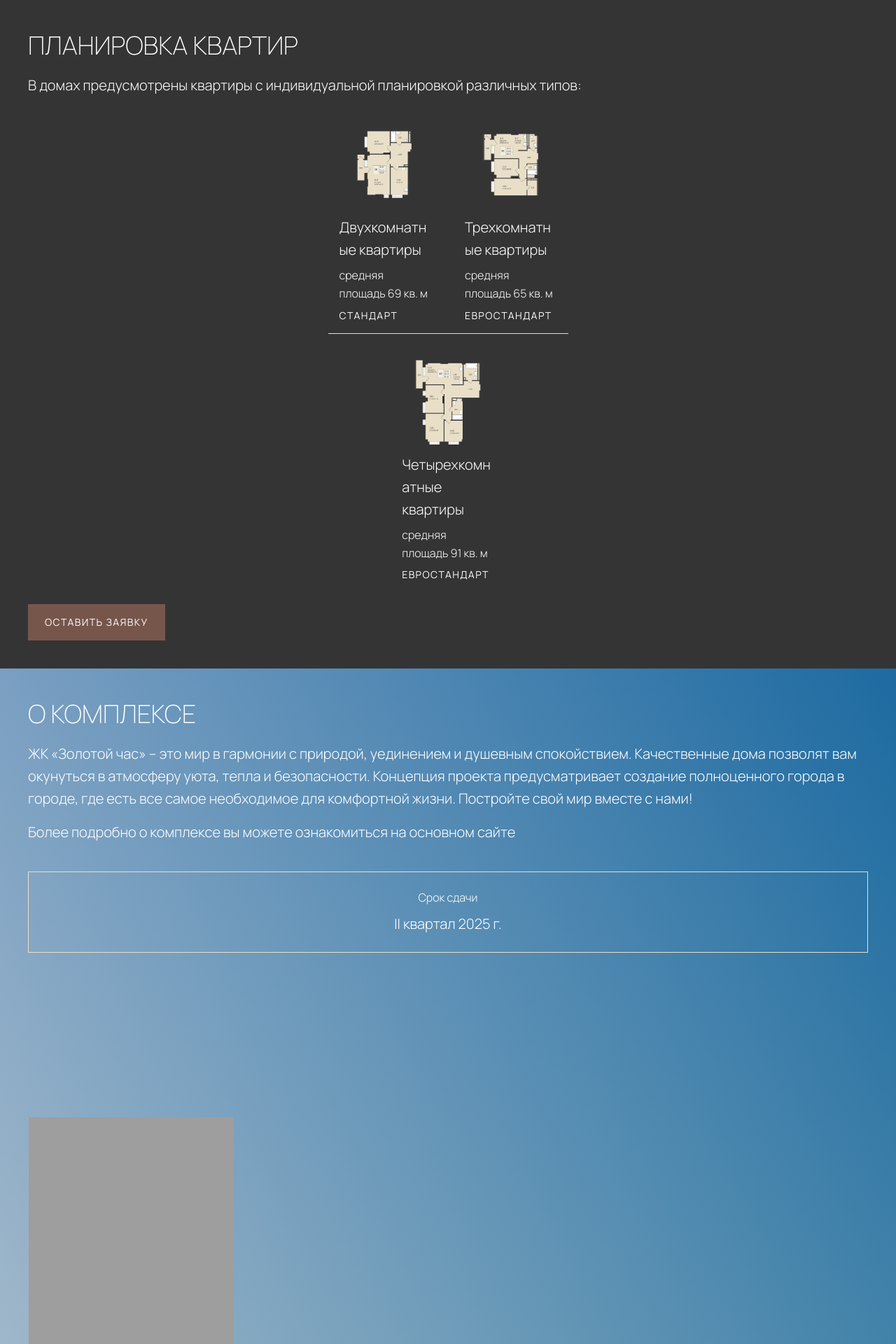
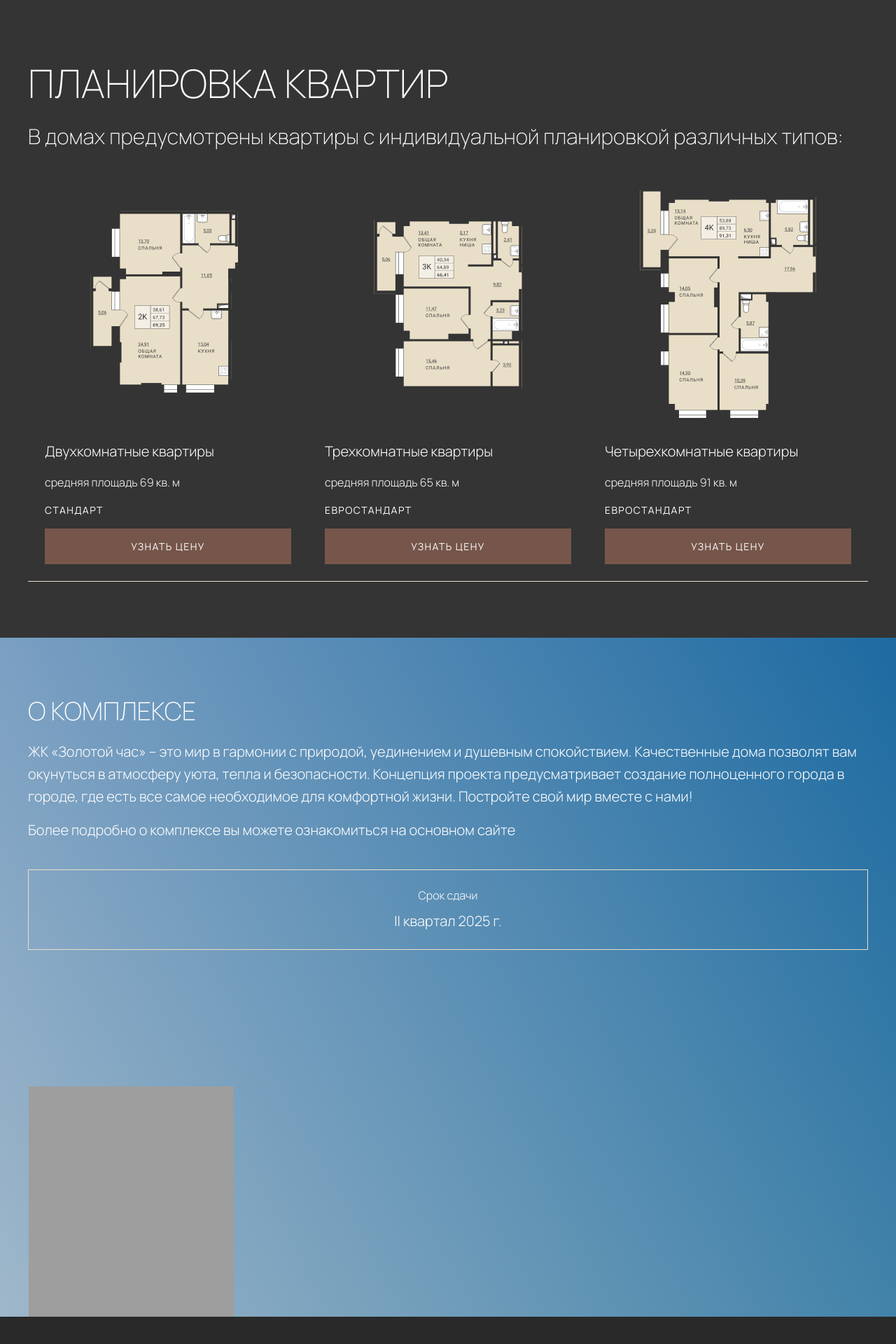
Before and after one commit to mirzaianov/test-real-estate, a PHP site: page / in a window 1280 px wide, after a click on "КВАРТИРЫ". Shown: the top 1920 px of the page at 70% size. Run offline with PHP 8.4, Linux system fonts and the light colour scheme; a map, chart or similar area stays blank; grey boxes are pictures that could not be loaded.

Commit message:
feat(SUT-2): Complete desktop layouts

```diff
--- a/index.html
+++ b/index.html
@@ -141,13 +141,12 @@
       >
         <div class="grid-container">
           <div class="layouts__wrapper col-full">
-            <h2>Планировка квартир</h2>
-            <h4>
+            <h2 class="layouts__title">Планировка квартир</h2>
+            <h4 class="layouts__description">
               В домах предусмотрены квартиры с индивидуальной планировкой
               различных типов:
             </h4>
             <div class="layouts__flats-wrapper">
-              <div class="layouts__flats-group layouts__flats-group--first">
               <div class="layouts__flat">
                 <div class="layouts__flat-image">
                   <img
@@ -158,6 +157,9 @@
                 <h4>Двухкомнатные квартиры</h4>
                 <span>средняя площадь 69 кв. м</span>
                 <span class="body2">стандарт</span>
+                <button class="button button--flat button--secondary"
+                  >Узнать цену</button
+                >
               </div>
               <div class="layouts__flat">
                 <div class="layouts__flat-image">
@@ -169,9 +171,10 @@
                 <h4>Трехкомнатные квартиры</h4>
                 <span>средняя площадь 65 кв. м</span>
                 <span class="body2">евростандарт</span>
+                <button class="button button--flat button--secondary"
+                  >Узнать цену</button
+                >
               </div>
-              </div>
-              <div class="layouts__flats-group layouts__flats-group--second">
               <div class="layouts__flat">
                 <div class="layouts__flat-image">
                   <img
@@ -182,10 +185,14 @@
                 <h4>Четырехкомнатные квартиры</h4>
                 <span>средняя площадь 91 кв. м</span>
                 <span class="body2">евростандарт</span>
+                <button class="button button--flat button--secondary"
+                  >Узнать цену</button
+                >
               </div>
             </div>
-            </div>
-            <button class="button button--secondary">Оставить заявку</button>
+            <button class="button button--layouts button--secondary"
+              >Оставить заявку</button
+            >
           </div>
         </div>
       </section>
--- a/style.css
+++ b/style.css
@@ -105,7 +105,7 @@ footer {
 }
 
 .button {
-  width: min(100%, fit-content);
+  width: auto;
   display: flex;
   padding: 1rem 1.5rem;
   justify-content: center;
@@ -124,6 +124,10 @@ footer {
 .button--secondary {
   color: var(--basic-white, #ffffff);
   background-color: var(--p1, #76564b);
+}
+
+.button--flat {
+  display: none;
 }
 
 .nowrap {
@@ -166,7 +170,19 @@ footer {
     letter-spacing: 0.0875rem;
   }
 
-  .button {
-    width: fit-content;
+  .button--flat {
+    display: flex;
+  }
+
+  .button--layouts {
+    display: none;
   }
 }
+
+/* Desktop screens: 1248px - x */
+@media (min-width: 78rem) {
+  section,
+  footer {
+    padding-block: var(--desktop-gap5);
+  }
+}
--- a/styles/hero.css
+++ b/styles/hero.css
@@ -100,6 +100,10 @@
     padding-bottom: 3rem;
   }
 
+  .hero__content > button {
+    width: fit-content;
+  }
+
   .hero__indicators {
     bottom: 5rem;
   }
--- a/styles/layouts.css
+++ b/styles/layouts.css
@@ -5,32 +5,30 @@
 }
 
 .layouts__flats-wrapper {
-  display: flex;
-  flex-direction: column;
-  align-items: center;
-  gap: var(--mobile-gap3);
-}
-
-.layouts__flats-group {
-  display: flex;
-  justify-content: space-between;
-  gap: var(--mobile-gap3);
-}
-
-.layouts__flats-group--first {
+  display: grid;
+  grid-template-columns: repeat(2, minmax(0, 1fr));
+  row-gap: var(--mobile-gap3);
   border-bottom: 1px solid var(--p2, #e9dfc8);
 }
 
+.layouts__flats-wrapper > *:last-child {
+  width: calc(100% / 2);
+  justify-self: center;
+  grid-column-start: span 2;
+  border-bottom: none;
+}
+
 .layouts__flat {
-  max-width: 10.21875rem;
   display: flex;
   flex-direction: column;
   padding: 1rem;
-  gap: var(--mobile-gap1);
+  gap: var(--mobile-gap2);
+  border-bottom: 1px solid var(--p2, #e9dfc8);
 }
 
 .layouts__flat-image {
-  width: 8.1875rem;
+  align-self: center;
+  /* width: 8.1875rem; */
   height: 8.1875rem;
 }
 
@@ -40,3 +38,44 @@
   object-fit: cover;
   object-position: center;
 }
+
+/* Tablet screens: 640px - x */
+@media (min-width: 40rem) {
+  .layouts__flat {
+    gap: var(--desktop-gap2);
+    padding: 1.5rem;
+  }
+
+  .layouts__flat-image {
+    height: 22.3125rem;
+  }
+}
+
+/* Desktop screens: 1248px - x */
+@media (min-width: 78rem) {
+  .layouts__flats-wrapper {
+    grid-template-columns: repeat(3, minmax(0, 1fr));
+  }
+
+  .layouts__flats-wrapper > *:last-child {
+    width: 100%;
+    grid-column-start: 3;
+  }
+
+  .layouts__flat {
+    border-bottom: none;
+  }
+
+  .layouts__title {
+    font-weight: 200;
+    text-transform: uppercase;
+    font-variant-numeric: lining-nums proportional-nums;
+    font-size: var(--tablet-h1);
+  }
+
+  .layouts__description {
+    font-size: var(--tablet-h3);
+    font-weight: 200;
+    line-height: 1.4;
+  }
+}
```
Lines whose indentation alone changed are shown as unchanged.
